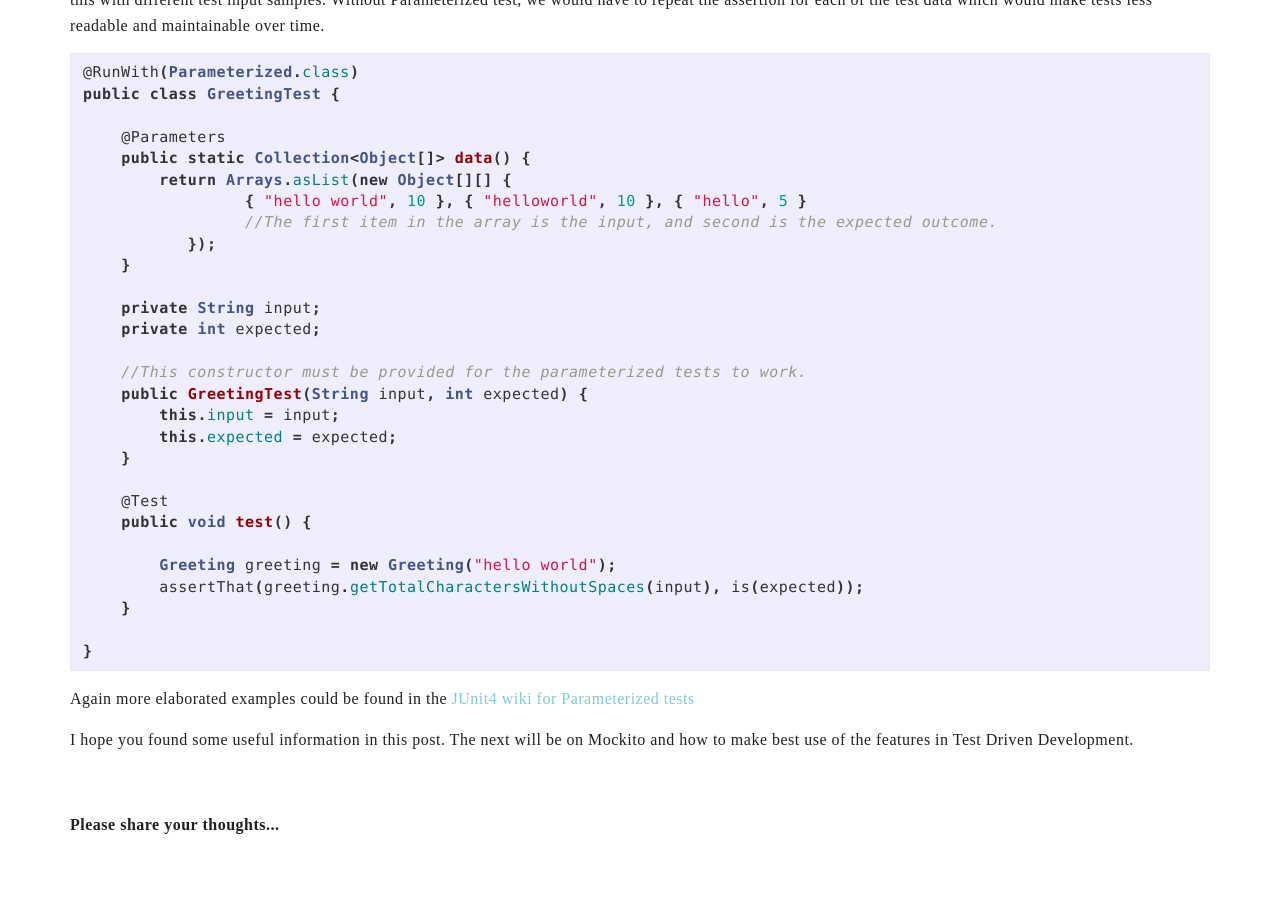
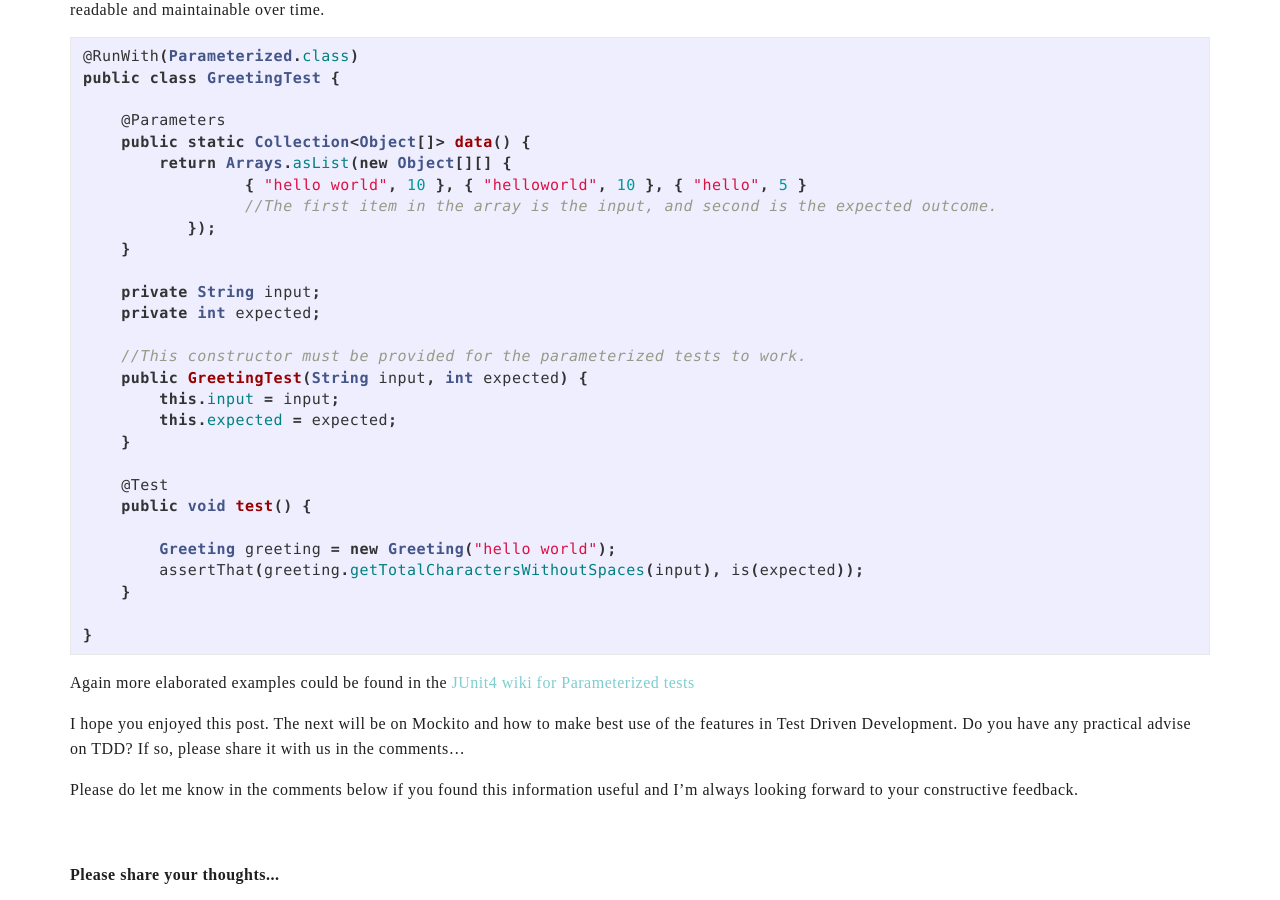
Before and after one commit to DiliniRajapaksha/DeveloperJournal, a Jekyll site: the page built from _posts/2016-12-30-tdd.markdown, in a window 1280 px wide and 900 px high, scrolled down 7177 px. Built offline with Jekyll 4.4.1, drawn with Linux system fonts in a browser that asks for light colours; nearby versions of some CDN libraries; comment, search, counter and statistics services are not loaded; before the commit the page ends 8027 px from its top, so only the background shows below that.

Commit message:
Update meta description and post

```diff
--- a/_config.yml
+++ b/_config.yml
@@ -6,12 +6,11 @@
 # 'jekyll serve'. If you change this file, please restart the server process.
 
 # Site settings
-title: THE_CODE
+title: A Developer Journal
 email: sewdil@gmail.com
 description: > # this means to ignore newlines until "baseurl:"
-  Write an awesome description for your new site here. You can edit this
-  line in _config.yml. It will appear in your document head meta (for
-  Google search results) and in your feed.xml site description.
+  DeveloperJournal is a resource for developers to learn and share emerging technologies in the software development field.
+
 baseurl: "/DeveloperJournal" # the subpath of your site, e.g. /blog
 url: "http://dilinirajapaksha.github.io" # the base hostname & protocol for your site
 twitter_username: sewdil
--- a/_includes/head.html
+++ b/_includes/head.html
@@ -7,7 +7,7 @@
 
 
    <title>{{page.title}}</title>
-   <meta name="description" content="{% if page.excerpt %}{{ page.excerpt | strip_html | strip_newlines | truncate: 160 }}{% else %}{{ site.description }}{% endif %}">
+   <meta name="description" content="{% if page.excerpt %}{{ page.excerpt | strip_html | strip_newlines | truncate: 160 }}{% else %}{{ page.description }}{% else %}{{ site.description }}{% endif %}">
  <link rel="stylesheet" href="https://maxcdn.bootstrapcdn.com/bootstrap/3.3.7/css/bootstrap.min.css">
 
     <link rel="stylesheet" href={{ "/css/main.css" | prepend: site.baseurl }}>
--- a/_posts/2016-12-30-tdd.markdown
+++ b/_posts/2016-12-30-tdd.markdown
@@ -26,11 +26,17 @@
 permalink: test-driven-development
 
 ---
-<div class="center">
+<div class="row">
+<div class="flex-box-row">
+<div class="flex-item">
 {% assign image = page.images[0] %}
 {% include image.html image=image %}
 </div>
-
+<div class="flex-item">
+    Outline
+</div>
+</div>
+</div>
 ## So what is TDD?
 
 Can you actually write a test before writing a single line of implementation logic? How do you know what method, class, or interface will contain the method under test? Sounds a bit odd...
@@ -293,4 +299,8 @@
 
 Again more elaborated examples could be found in the [JUnit4 wiki for Parameterized tests](https://github.com/junit-team/junit4/wiki/Parameterized-tests){:target="_blank"}
 
-I hope you found some useful information in this post. The next will be on Mockito and how to make best use of the features in Test Driven Development.
+I hope you enjoyed this post. The next will be on Mockito and how to make best use of the features in Test Driven Development.
+Do you have any practical advise on TDD? If so, please share it with us in the comments...
+
+
+Please do let me know in the comments below if you found this information useful and I'm always looking forward to your constructive feedback.
--- a/about-me.html
+++ b/about-me.html
@@ -1,6 +1,7 @@
 ---
 layout: blank
 title: Dilini Rajapaksha
+description: The professional profile of a Java developer.
 ---
 
  <div class="container narrow-container">
```
